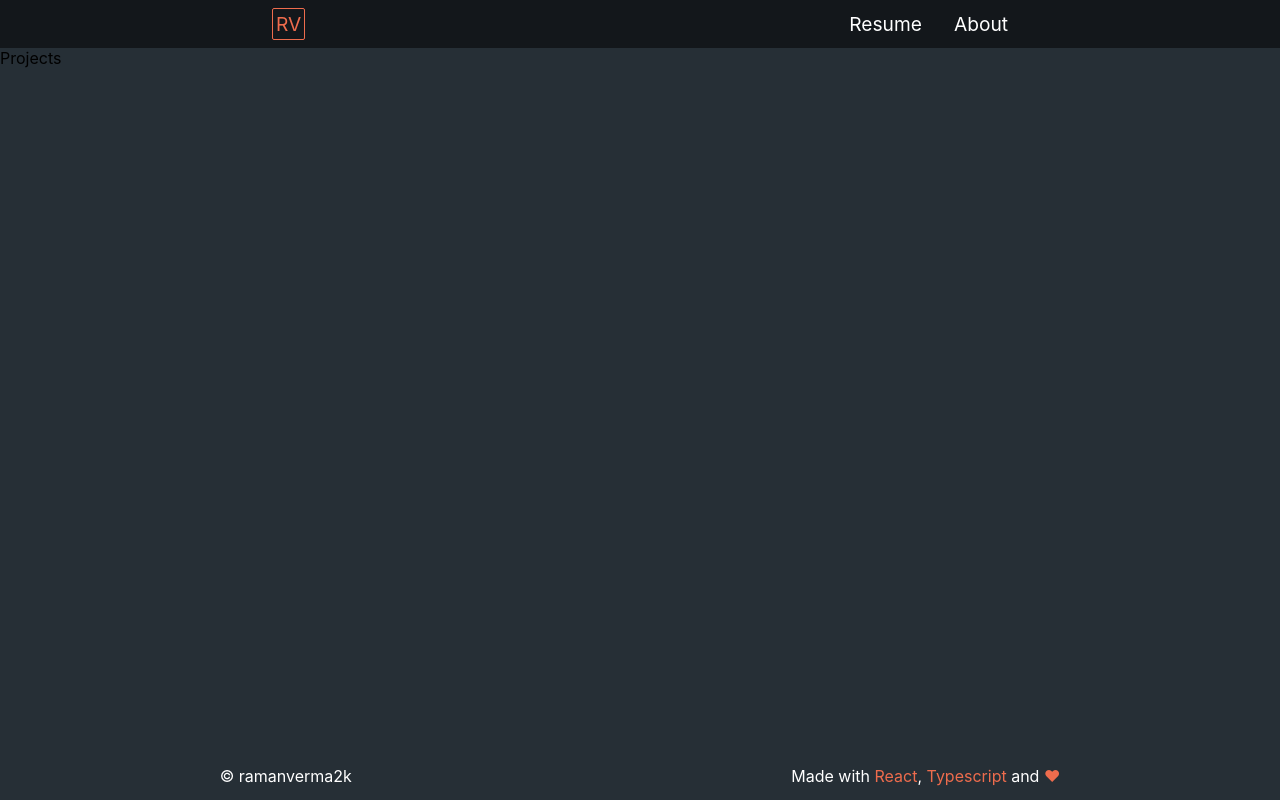
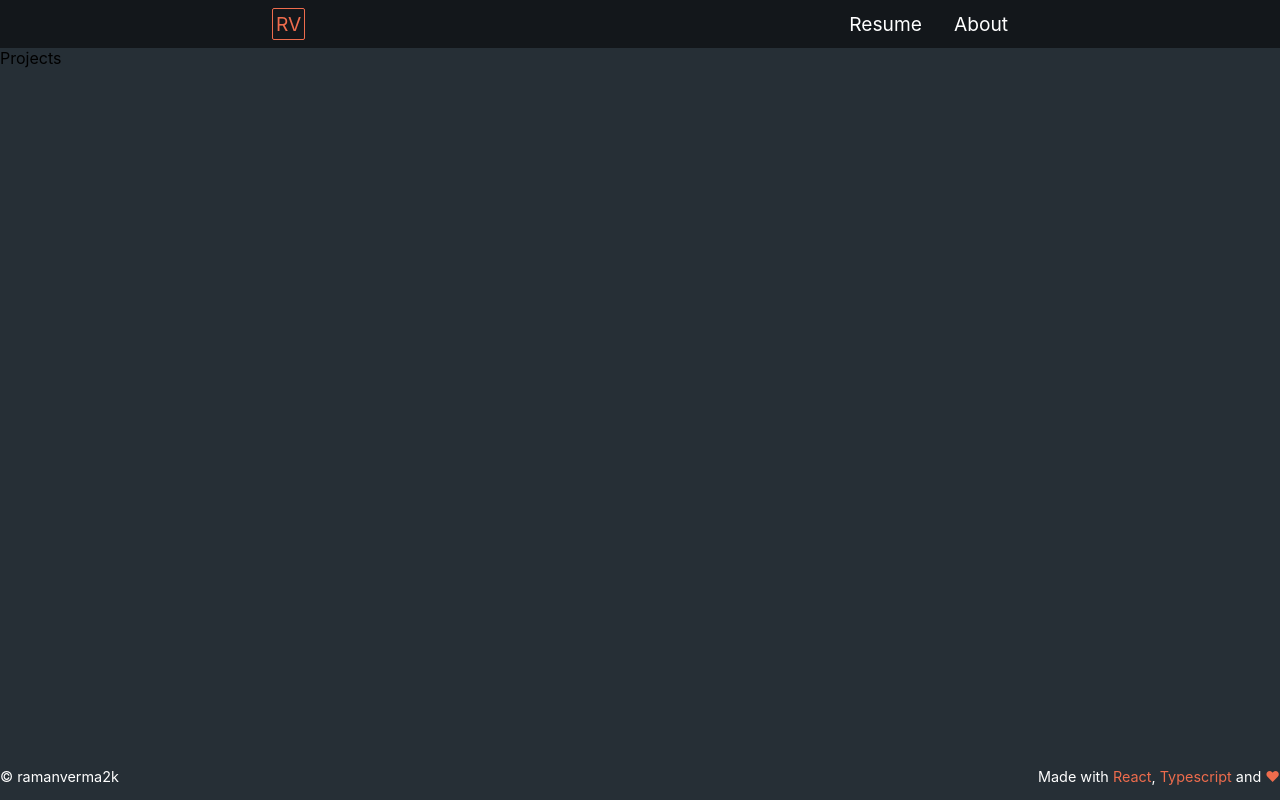
Before and after one commit to ramanverma2k/portfolio, a React (Create React App) app: page /projects in a window 1280 px wide. Built offline with nearby package versions, Linux system fonts and the light colour scheme; a web font is replaced by a local one.

Commit message:
update resume link

```diff
--- a/src/components/navbar.tsx
+++ b/src/components/navbar.tsx
@@ -8,9 +8,14 @@ const Navbar = () => {
                 RV
             </Link>
             <div className="navbar__right">
-                <Link to="/resume" className="link link1">
+                <a
+                    href="https://drive.google.com/file/d/1I-ZAtjAdJ-sKESbu-HQAx0r9ROIBHxBC/view?usp=sharing"
+                    className="link1"
+                    rel="noreferrer"
+                    target="_blank"
+                >
                     Resume
-                </Link>
+                </a>
                 <Link to="/about" className="link">
                     About
                 </Link>
--- a/src/styles/footer.css
+++ b/src/styles/footer.css
@@ -4,7 +4,7 @@
     left: 0;
     right: 0;
     display: flex;
-    justify-content: space-around;
+    justify-content: space-between;
     align-items: center;
     height: 3rem;
     color: var(--primary-text-color);
@@ -31,6 +31,12 @@ a {
     }
 }
 
+@media (min-width: 768px) {
+    .footer {
+        font-size: 0.9rem;
+    }
+}
+
 @media (max-width: 540px) {
     .footer {
         height: 5rem;
```
